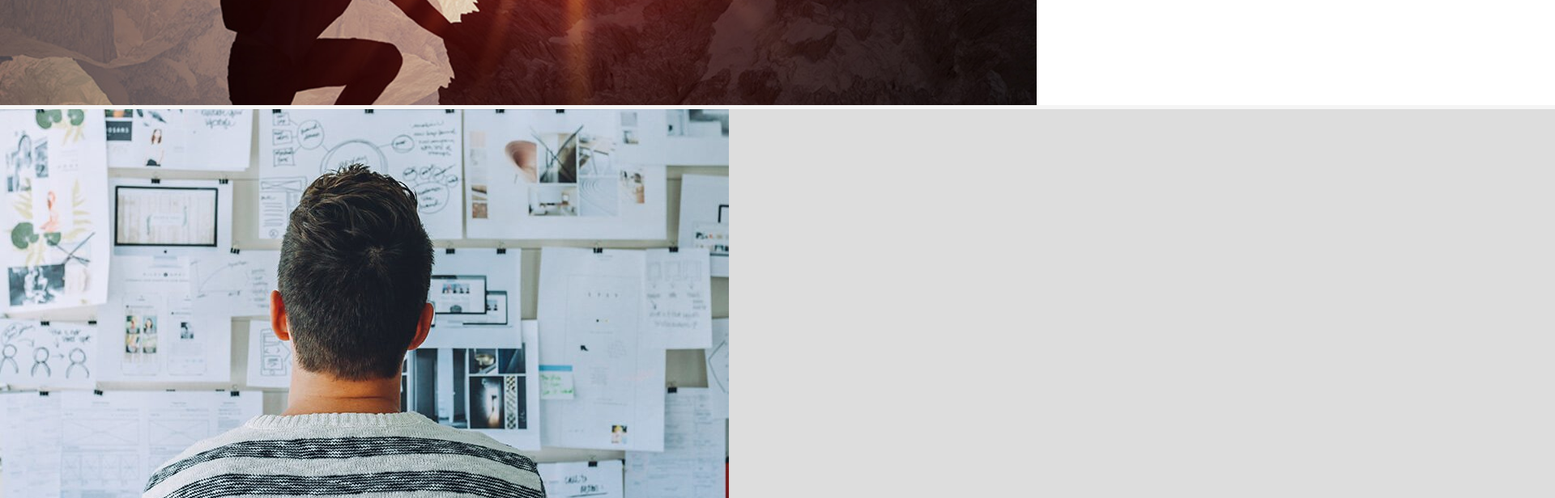
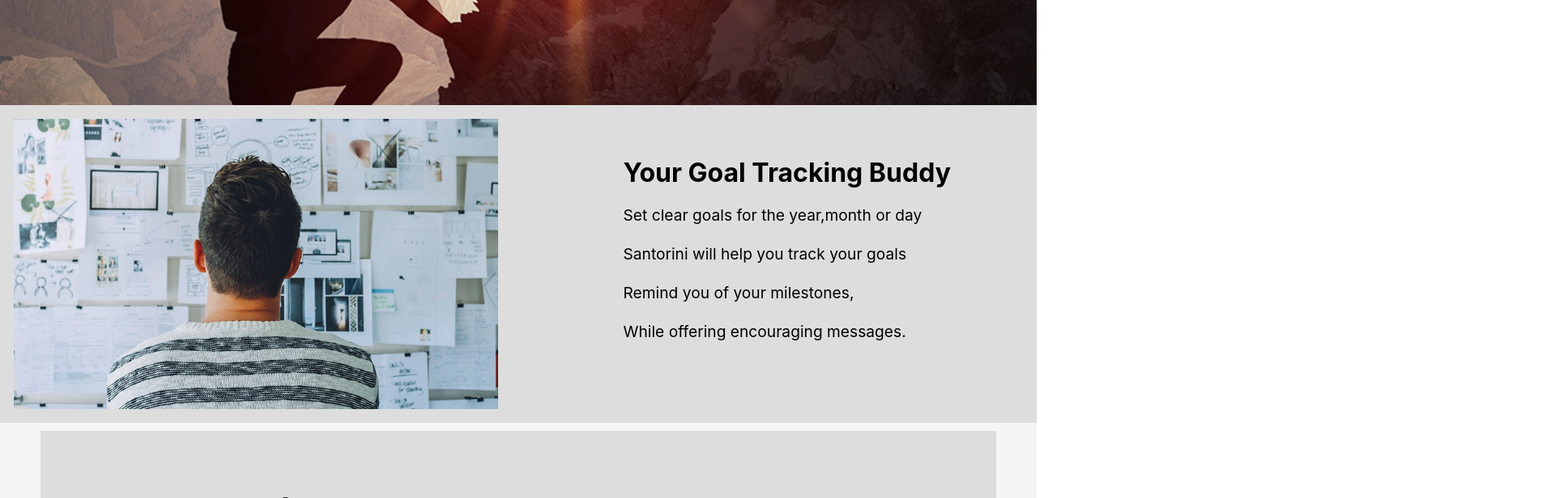
Before and after one commit to KarenWanyama3430/mytodo2024, a React (Create React App) app: page / in a window 1280 px wide. Shown: the part 740-1356 px from the top of the page at 81% size, 1920 px wide, since content can reach past the window. Built offline with nearby package versions, Linux system fonts and the light colour scheme.

Commit message:
changes to the goal.css

```diff
--- a/src/Components/Goal/Goal.css
+++ b/src/Components/Goal/Goal.css
@@ -1,5 +1,5 @@
 .goalspage {
-    width: 200%;
+    width: 100%;
     display: flex;
     align-items: center;
     padding:-2px;
@@ -10,19 +10,25 @@
 }
 
 .image-container2 {
-    flex: 1;
-    height: 10%;
-    width: 50%;
-    margin-right: 50px;
+    /* height: 10%; */
+    width: 100%;
     background-color: #ddd;
-    object-fit: cover;
-    margin-top:5px;
+    display: flex;
+    justify-content: space-between;
+    padding: 17px;
 }
 
+.image-container2 img {
+    width: 48%;
+    /* height: 400px; */
+    max-width: 700px;
 
-.text-container2{
-    flex: 0.5;
-    padding: 50px;
+}
+
+.text-container2 {
+    width: 38%;
+    padding: 20px;
+    /* text-align: center; */
 }
 
 .text-container2>h2 {
--- a/src/Components/Goal/Goal.js
+++ b/src/Components/Goal/Goal.js
@@ -6,7 +6,7 @@
     <div>
       <div className='goalspage'>
         <div className='image-container2'>
-                    <img src={goalsImage} alt=''className='background'/>
+          <img src={goalsImage} alt='' className='background' />
           <div className='text-container2'>
 
             <h2>Your Goal Tracking Buddy</h2>
--- a/src/Components/Todo/Todo.css
+++ b/src/Components/Todo/Todo.css
@@ -1,5 +1,5 @@
 .todopage {
-    width: 200%;
+    width: 100%;
     display: flex;
     align-items:center;
     padding:-2px;
```
Also changed, not shown: src/Pages/Home/Home.css (line endings or trailing spaces). Lines whose indentation alone changed are shown as unchanged.
